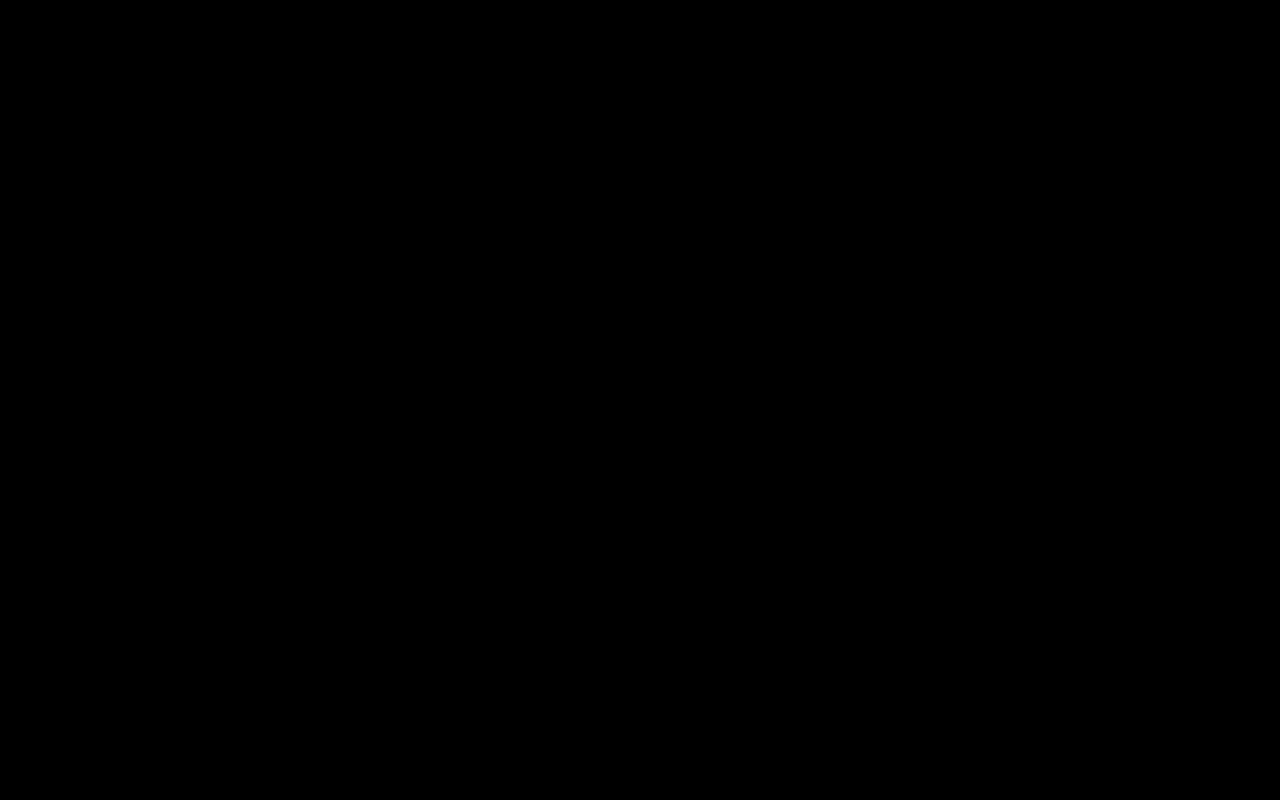
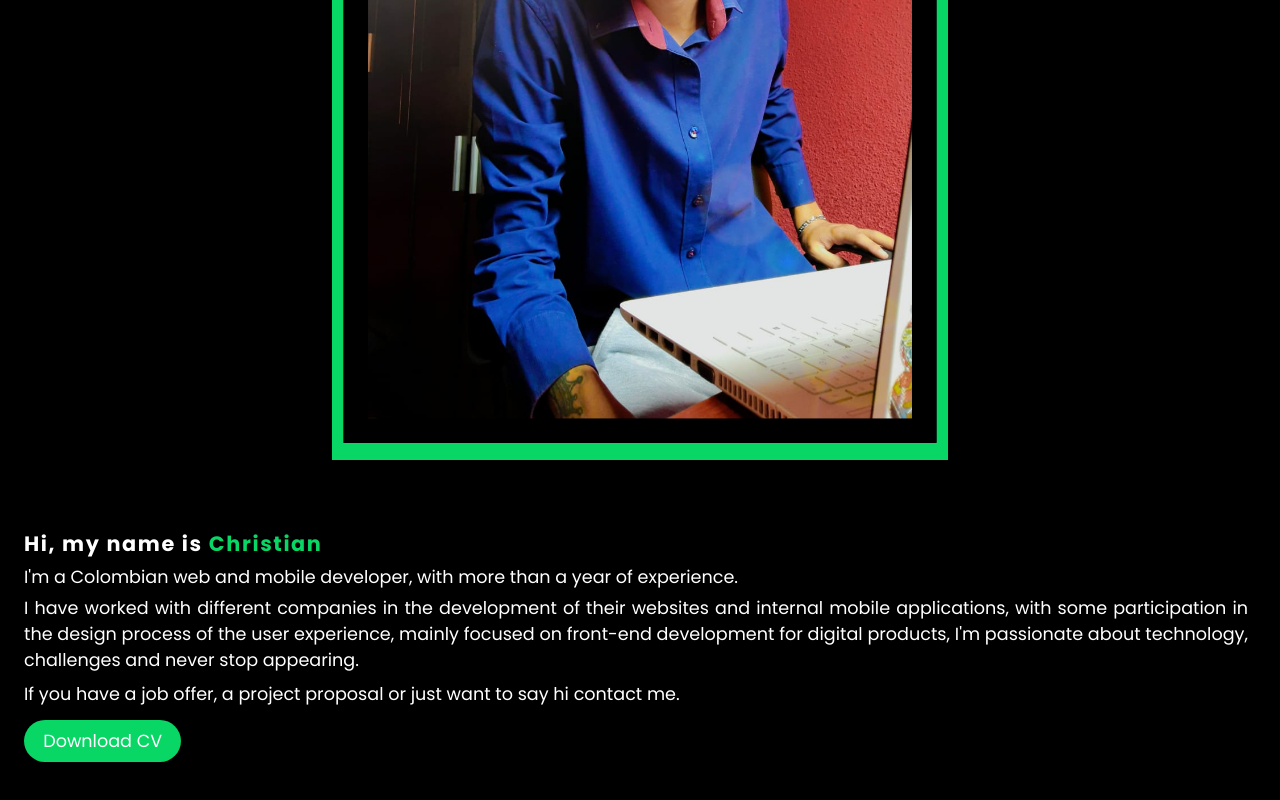
Before and after one commit to christiandevel/portafolio_react, a React (Create React App) app: page / in a window 1280 px wide. Shown: the part 1144-1944 px from the top of the page. Before the commit the page ends 800 px from the top, so only its background shows below. Built offline with nearby package versions, Linux system fonts and the light colour scheme.

Commit message:
Seccion about firts version

```diff
--- a/src/components/App.js
+++ b/src/components/App.js
@@ -1,12 +1,15 @@
 import React from "react";
+
 import HeaderMenu from "./header/header";
 import Main from './main/main';
+import About from './about/About'
 
 const App = () => {
   return (
     <>
       <HeaderMenu />
 			<Main/>
+			<About/>
     </>
   );
 };
--- /dev/null
+++ b/src/components/about/About.js
@@ -0,0 +1,23 @@
+import React from "react";
+
+import './about.scss'
+
+import Perfil from "./components/Perfil";
+import Descripcion from "./components/Descripcion";
+import ButtonLink from "./../utils/buttonLink";
+
+const About = () => {
+  return (
+    <>
+      <section className="about">
+        <Perfil />
+        <div className="about-info">
+          <Descripcion />
+          <ButtonLink text="Download CV" href="#" download="#" />
+        </div>
+      </section>
+    </>
+  );
+};
+
+export default About;
--- /dev/null
+++ b/src/components/about/about.scss
@@ -0,0 +1,43 @@
+@import './../../styles/globales.scss';
+
+.about {
+	display: flex;
+	flex-direction: column;
+	justify-content: center;
+	align-items: center;
+	padding: 0 1.5rem;
+}
+
+.about-img {
+	width: 50%;
+	display: block;
+	box-sizing: inherit;
+	img {
+		max-width: 100%;
+		height: auto;
+	}
+}
+
+.about-info {
+	margin: 5% auto;
+	text-align: justify;
+	font-size: 1.1rem;
+	padding-right: 0.5rem;
+	&_name {
+		font-weight: bold;
+		font-size: 1.3rem;
+		letter-spacing: 0.1rem;
+		span {
+			color: $main-color
+		}
+	}
+	&_resume {
+		margin: 0.3rem 0;
+	}
+	&_description{
+		margin-bottom: 0.5rem;
+	}
+	&_contact{
+		margin-bottom: 0.8rem;
+	}
+}
--- /dev/null
+++ b/src/components/about/components/Descripcion.js
@@ -0,0 +1,28 @@
+import React from "react";
+
+const Descripcion = () => {
+  return (
+    <div>
+      <p className="about-info_name">
+        Hi, my name is <span>Christian</span>
+      </p>
+      <p className="about-info_resume">
+        I'm a Colombian web and mobile developer, with more than a year of
+        experience.
+      </p>
+      <p className="about-info_description">
+        I have worked with different companies in the development of their
+        websites and internal mobile applications, with some participation in
+        the design process of the user experience, mainly focused on front-end
+        development for digital products, I'm passionate about technology,
+        challenges and never stop appearing.
+      </p>
+      <p className="about-info_contact">
+        If you have a job offer, a project proposal or just want to say hi
+        contact me.
+      </p>
+    </div>
+  );
+};
+
+export default Descripcion;
--- /dev/null
+++ b/src/components/about/components/Perfil.js
@@ -0,0 +1,13 @@
+import React from 'react'
+
+import perfil from './../../../assets/perfil.png'
+
+const Perfil = () => {
+	return (
+		<div className="about-img">
+			<img src={perfil} />
+		</div>
+	)
+}
+
+export default Perfil
--- a/src/components/main/main.scss
+++ b/src/components/main/main.scss
@@ -1,7 +1,6 @@
 @import './../../styles/globales.scss';
 
 .Main {
-	border: 1px solid red;
 	width: 100%;
 	height: 100vh;
 	padding: 0 1.5rem;
--- /dev/null
+++ b/src/components/utils/buttonLink.js
@@ -0,0 +1,15 @@
+import React from 'react'
+
+import './styles/buttonLink.scss'
+
+const ButtonLink = (props) => {
+	return (
+		<>
+			<a className="button-link" download={props.dowloand} href={props.href}>
+				{props.text}
+			</a>
+		</>
+	)
+}
+
+export default ButtonLink
--- /dev/null
+++ b/src/components/utils/styles/buttonLink.scss
@@ -0,0 +1,15 @@
+@import './../../../styles/globales.scss';
+
+// $main-color:  #08d665;
+// $second-color: #fff;
+// $third-color: #000;
+// $font : 'Poppins', sans-serif;
+
+.button-link{
+	text-decoration: none;
+	display: inline-block;
+	color: $second-color;
+	background-color: $main-color	;
+	border-radius: 2rem;
+	padding: 0.5rem 1.2rem;
+}
--- a/src/style.scss
+++ b/src/style.scss
@@ -16,4 +16,5 @@ html {
 body {
 	background-color: black;
 	color:white;
+	font-family: $font;
 }
```
Also changed, not shown: src/assets/perfil.png (added).
